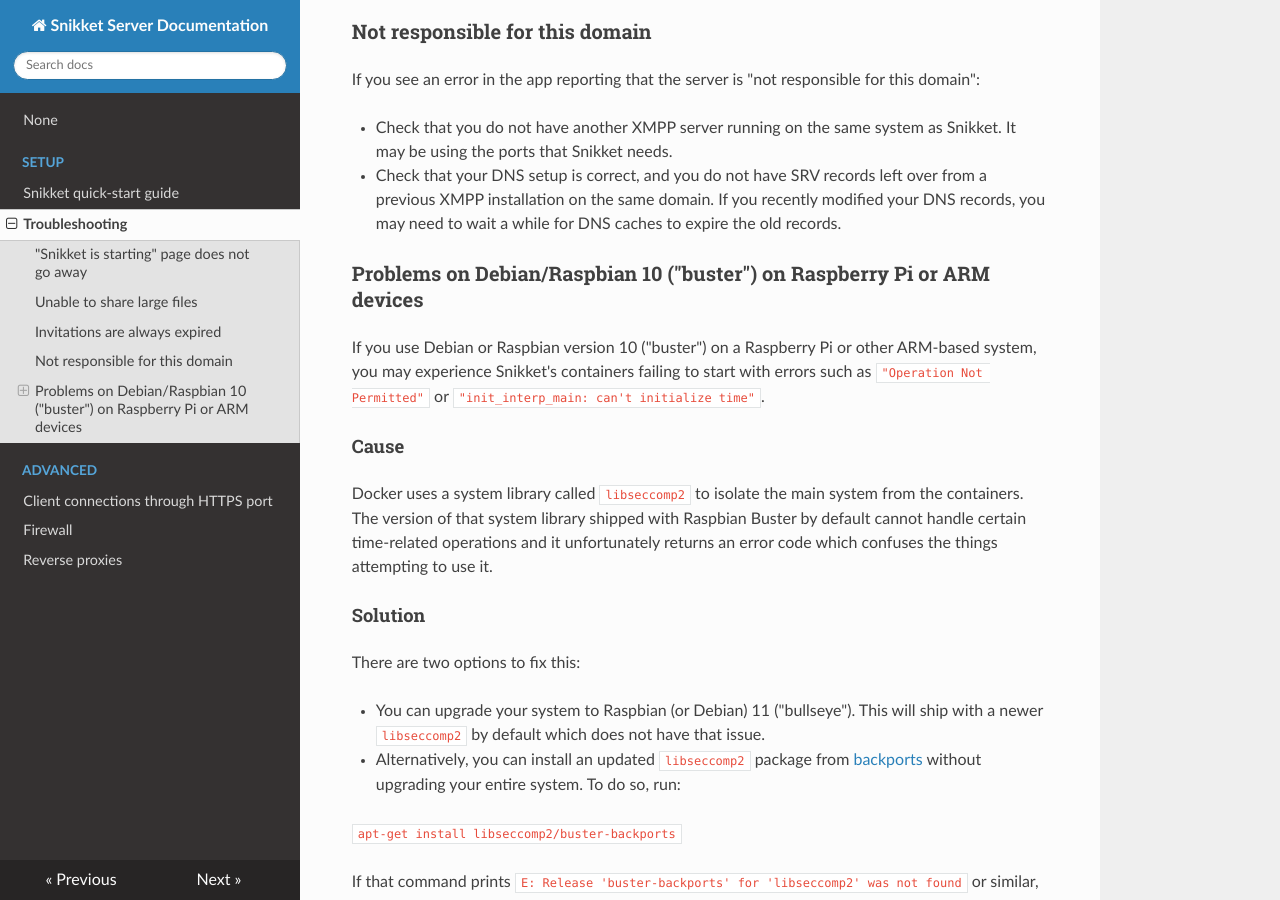
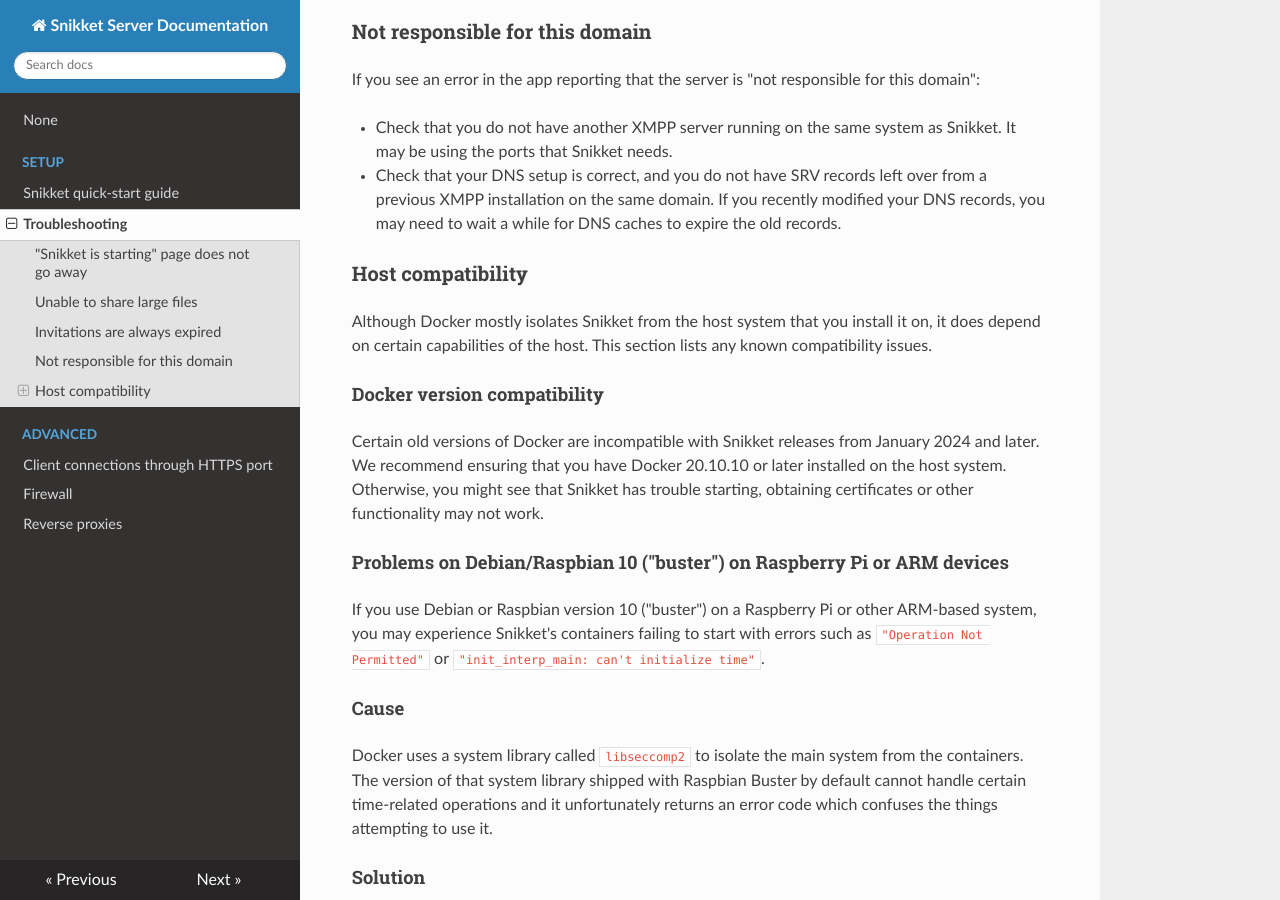
Before and after one commit to snikket-im/snikket-server, an MkDocs documentation site: the page built from docs/setup/troubleshooting.md, in a window 1280 px wide and 900 px high, scrolled down 959 px. Built offline with MkDocs 1.6.1, drawn with Linux system fonts in a browser that asks for light colours; nearby versions of some CDN libraries; some of the changed text lies outside the part shown.

Commit message:
docs: Update upgrade and compatibility notes

```diff
--- a/docs/setup/troubleshooting.md
+++ b/docs/setup/troubleshooting.md
@@ -59,7 +59,21 @@
   recently modified your DNS records, you may need to wait a while for
   DNS caches to expire the old records.
 
-### Problems on Debian/Raspbian 10 ("buster") on Raspberry Pi or ARM devices
+### Host compatibility
+
+Although Docker mostly isolates Snikket from the host system that you install
+it on, it does depend on certain capabilities of the host. This section lists
+any known compatibility issues.
+
+#### Docker version compatibility
+
+Certain old versions of Docker are incompatible with Snikket releases from
+January 2024 and later. We recommend ensuring that you have Docker 20.10.10
+or later installed on the host system. Otherwise, you might see that Snikket
+has trouble starting, obtaining certificates or other functionality may not
+work.
+
+#### Problems on Debian/Raspbian 10 ("buster") on Raspberry Pi or ARM devices
 
 If you use Debian or Raspbian version 10 ("buster") on a Raspberry Pi or other
 ARM-based system, you may experience Snikket's containers failing to start with
@@ -142,6 +156,17 @@
 See our [Snikket reverse proxy documentation](../../advanced/reverse_proxy/)
 for more information on correctly configuring reverse proxies.
 
+#### IPv6-only network
+
+If your Snikket instance is on an IPv6-only network, ensure you are using the
+latest docker-compose.yml. Specifically, there should be a `network_mode: host`
+under the `snikket_certs:` line.
+
+#### Incompatible Docker version
+
+Certain old versions of Docker prevent Snikket from starting properly. Ensure
+you have Docker 20.10.10 or later.
+
 ### Certificate debugging commands
 
 #### Checking for errors
```
Also changed, not shown: docs/setup/upgrading.md (+11 -6 lines).
